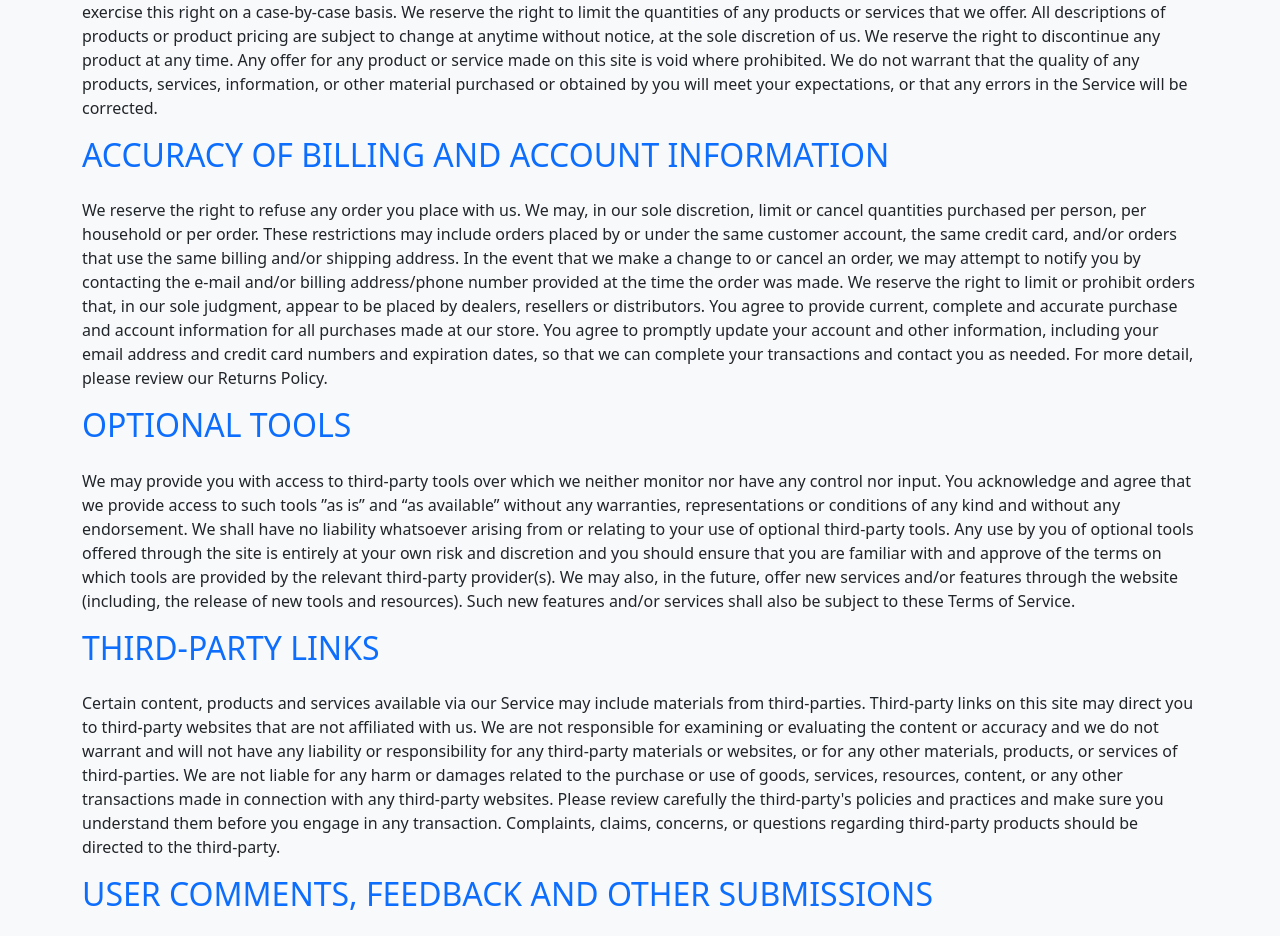
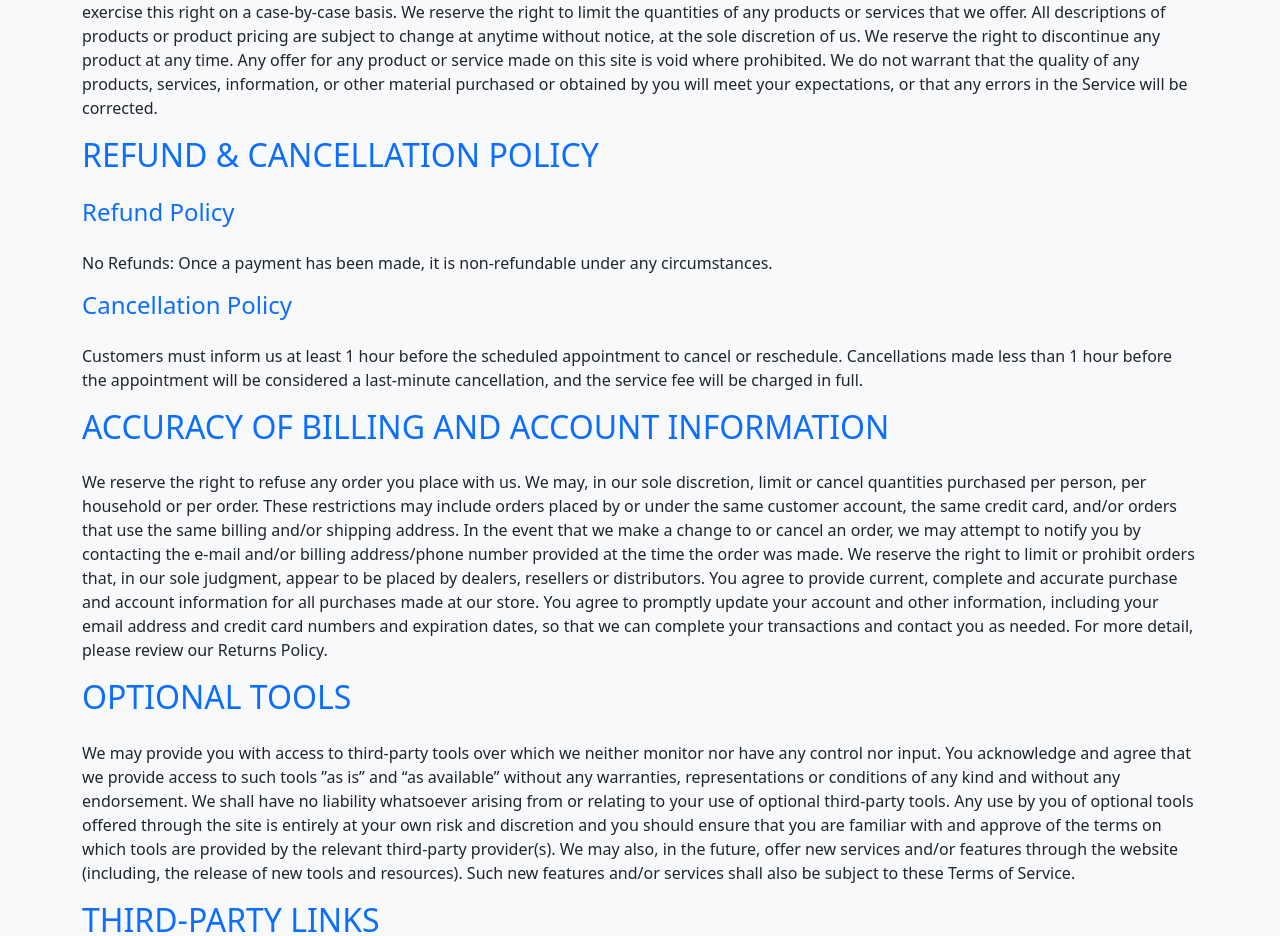
Before and after one commit to siripireddy-chandu/flawskin-app, a React (Create React App) app: page /Privacy in a window 1280 px wide. Shown: the part 1442-2378 px from the top of the page. Built offline with nearby package versions, Linux system fonts and the light colour scheme.

Commit message:
okkkkkkkkkkk

```diff
--- a/src/pages/Privacy.js
+++ b/src/pages/Privacy.js
@@ -53,6 +53,20 @@ export default function Privacy() {
             We do not warrant that the quality of any products, services, information, or other material purchased or obtained by you will meet your expectations, or that any errors in the Service will be corrected.
           </p>
 
+          <h2 className="text-primary mb-4">REFUND & CANCELLATION POLICY</h2>
+          <h4 className="text-primary mb-4">Refund Policy</h4>
+          <p>
+            No Refunds: Once a payment has been made, it is non-refundable under any circumstances.
+          </p>
+
+          <h4 className="text-primary mb-4">Cancellation Policy</h4>
+
+
+          <p>
+            Customers must inform us at least 1 hour before the scheduled appointment to cancel or reschedule.
+            Cancellations made less than 1 hour before the appointment will be considered a last-minute cancellation, and the service fee will be charged in full.
+
+          </p>
           <h2 className="text-primary mb-4">ACCURACY OF BILLING AND ACCOUNT INFORMATION</h2>
           <p>
             We reserve the right to refuse any order you place with us. We may, in our sole discretion, limit or cancel quantities purchased per person, per household or per order. These restrictions may include orders placed by or under the same customer account, the same credit card, and/or orders that use the same billing and/or shipping address. In the event that we make a change to or cancel an order, we may attempt to notify you by contacting the e-mail and/or billing address/phone number provided at the time the order was made. We reserve the right to limit or prohibit orders that, in our sole judgment, appear to be placed by dealers, resellers or distributors.
```
